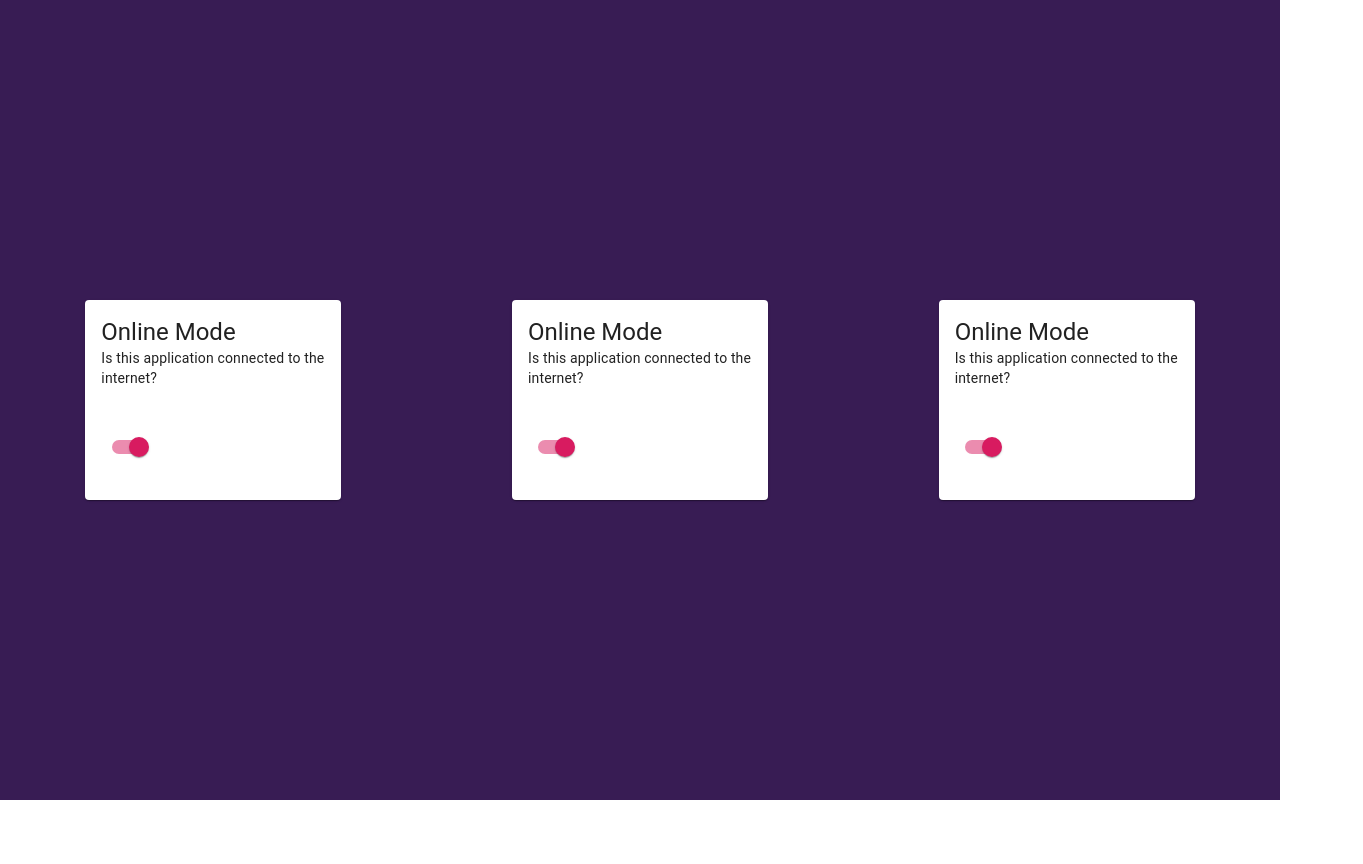
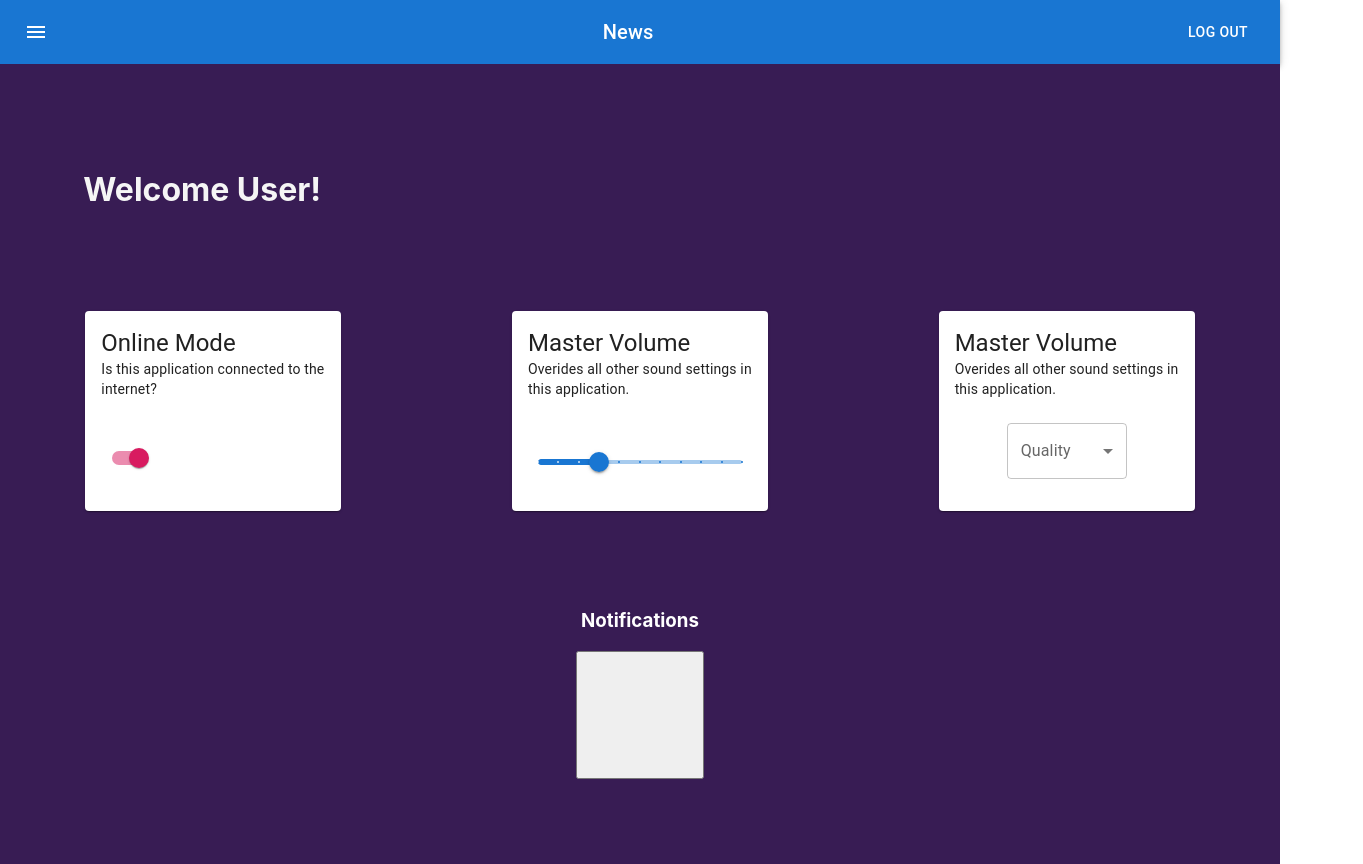
Before and after one commit to JonasNon/music-app, a React (Create React App) app: page / in a window 1280 px wide. Both pictures are taken after a click on the button "LOG IN". Shown: the whole page, 1363 px wide, since content can reach past the window. Before the commit the page ends 800 px from the top, so only its background shows below. Built offline with nearby package versions, Linux system fonts and the light colour scheme.

Commit message:
3/3 working card buttons and notification array.

```diff
--- a/package.json
+++ b/package.json
@@ -5,7 +5,7 @@
   "dependencies": {
     "@emotion/react": "^11.13.3",
     "@emotion/styled": "^11.13.0",
-    "@mui/material": "^5.16.7",
+    "@mui/icons-material": "^6.0.1",
     "@testing-library/jest-dom": "^5.17.0",
     "@testing-library/react": "^13.4.0",
     "@testing-library/user-event": "^13.5.0",
--- a/src/App.js
+++ b/src/App.js
@@ -3,6 +3,7 @@ import LoginForm from './LoginForm';
 import React from 'react';
 import { useState } from 'react';
 import DashBoard from './DashBoard';
+import UpperAppBar from './UpperAppBar';
 
 function App() {
 
@@ -15,6 +16,7 @@ function App() {
 
   return (
     <div className="App">
+      <UpperAppBar loggedIn={loggedIn} toggleLogin={toggleLogin}></UpperAppBar>
         {loggedIn ?
         <div>
           <DashBoard></DashBoard>
--- a/src/DashBoard.css
+++ b/src/DashBoard.css
@@ -1,8 +1,26 @@
-#main {
+#cards {
   display: flex;
   justify-content: space-around;
   align-items: center;
   width: 100vw;
+  background-color: rgb(56, 28, 84);
+  padding-bottom: 10vh;
+}
+
+#main {
+  display: flex;
+  flex-direction: column;
+  width: 100vw;
   height: 100vh;
+  justify-content: center;
+  align-items: center;
   background-color: rgb(56, 28, 84);
 }
+
+h1 {
+  color: whitesmoke;
+  width: 100vw;
+  text-align: start;
+  padding-left: 13vw;
+  padding-bottom: 10vh;
+}
--- a/src/DashBoard.js
+++ b/src/DashBoard.js
@@ -1,8 +1,10 @@
 import React from "react";
 import { useState } from 'react';
-import OnlineCard from './OnlineCard'
 import "./DashBoard.css"
 
+import OnlineCard from './OnlineCard'
+import VolumeCard from './VolumeCard'
+import SoundQualityCard from "./SoundQualityCard";
 
 function DashBoard () {
 
@@ -12,17 +14,69 @@ function DashBoard () {
   const [soundQuality, setSoundQuality] = useState("medium")
   const [isLowQuality, setIsLowQuality] = useState(false)
 
+  const [notifications, updateNotifications] = useState([])
 
+
+  const toggleIsOffline = () => {
+    if (isOffline) {
+      setIsOffline(false)
+      toggleNotification("Your application is offline. You won't be able to share or stream music to other devices.")
+    } else {
+      setIsOffline(true)
+      toggleNotification("Your application is offline. You won't be able to share or stream music to other devices.")
+    }
+  }
+
+  const handleVolumeChange = (event, newValue) => {
+    setVolume(newValue)
+    if (newValue >= 80 && isTooLoud == false) {
+      setIsTooLoud(true)
+      toggleNotification("Listening to music at a high volume could cause long-term hearing loss.")
+    } else if (isTooLoud == true) {
+      setIsTooLoud(false)
+      toggleNotification("Listening to music at a high volume could cause long-term hearing loss.")
+    }
+  }
+
+  const handleQualityChange = (event, newValue) => {
+    setSoundQuality(newValue.props.value)
+    if (newValue.props.value == 'low' && !isLowQuality) {
+      setIsLowQuality(true)
+      toggleNotification("Music quality is degraded. Increase quality if your connection allows it.")
+    } else if (isLowQuality) {
+      setIsLowQuality(false)
+      toggleNotification("Music quality is degraded. Increase quality if your connection allows it.")
+    }
+  }
+
+  const toggleNotification = (message) => {
+    let count = 0
+    for (let m = 0; m < notifications.length; m++) {
+      if (notifications[m].includes(message)) {
+        updateNotifications([...notifications.slice(0, m), ...notifications.slice(m + 1)])
+        break
+      }
+      count++
+    }
+
+    if (count == notifications.length) {
+      updateNotifications([...notifications, message])
+    }
+  }
 
 
   return (
     <div id="main">
-      <OnlineCard></OnlineCard>
-      <OnlineCard></OnlineCard>
-      <OnlineCard></OnlineCard>
+      <h1>Welcome User!</h1>
+      <div id="cards">
+        <OnlineCard toggleIsOffline={toggleIsOffline}></OnlineCard>
+        <VolumeCard handleVolumeChange={handleVolumeChange}></VolumeCard>
+        <SoundQualityCard handleQualityChange={handleQualityChange}></SoundQualityCard>
+      </div>
+      <h3 style={{color: "white"}}>Notifications</h3>
+      <button style={{width: '10vw', height: '10vw'}} onClick={() => {console.log(notifications)}}></button>
+    </div>
 
-
-    </div>
   )
 }
 
--- a/src/OnlineCard.js
+++ b/src/OnlineCard.js
@@ -21,18 +21,9 @@ const PinkSwitch = styled(Switch)(({ theme }) => ({
   },
 }));
 
-const bull = (
-  <Box
-    component="span"
-    sx={{ display: 'inline-block', mx: '2px', transform: 'scale(0.8)' }}
-  >
-    •
-  </Box>
-);
-
 
 export default function OnlineCard(props) {
-  const {setIsOffline} = props
+  const {toggleIsOffline} = props
 
   return (
     <Card sx={{ width: '20vw', height: '25vh' }}>
@@ -46,7 +37,7 @@ export default function OnlineCard(props) {
         </Typography>
       </CardContent>
       <CardActions sx={{position: 'relative'}}>
-        <PinkSwitch  sx={{margin: '5vh',position: 'absolute', left: '-2vw', top: '-2vh'}} defaultChecked />
+        <PinkSwitch  sx={{margin: '5vh',position: 'absolute', left: '-2vw', top: '-2vh'}} defaultChecked onChange={toggleIsOffline} />
       </CardActions>
     </Card>
   );
--- /dev/null
+++ b/src/SoundQualityCard.js
@@ -0,0 +1,50 @@
+import * as React from 'react';
+import Box from '@mui/material/Box';
+import Card from '@mui/material/Card';
+import CardActions from '@mui/material/CardActions';
+import CardContent from '@mui/material/CardContent';
+import Typography from '@mui/material/Typography';
+import InputLabel from '@mui/material/InputLabel';
+import MenuItem from '@mui/material/MenuItem';
+import FormControl from '@mui/material/FormControl';
+import Select from '@mui/material/Select';
+
+
+
+
+
+export default function soundQualityCard(props) {
+  const {handleQualityChange, soundQuality} = props
+
+  return (
+    <Card sx={{ width: '20vw', height: '25vh' }}>
+      <CardContent sx={{display: 'flex', alignItems: 'flex-start', flexDirection: 'column'}}>
+
+        <Typography variant="h5" component="div">
+          Master Volume
+        </Typography>
+        <Typography sx={{textAlign: 'left'}} variant="body2">
+          Overides all other sound settings in this application.
+        </Typography>
+      </CardContent>
+      <CardActions sx={{position: 'relative', display: 'flex', justifyContent: "center"}}>
+        <Box sx={{ minWidth: 120 }}>
+          <FormControl fullWidth>
+            <InputLabel id="demo-simple-select-label">Quality</InputLabel>
+            <Select
+              labelId="demo-simple-select-label"
+              id="demo-simple-select"
+              value={soundQuality}
+              label="Age"
+              onChange={handleQualityChange}
+            >
+              <MenuItem value={'low'}>Low</MenuItem>
+              <MenuItem value={'medium'}>Medium</MenuItem>
+              <MenuItem value={'high'}>High</MenuItem>
+            </Select>
+          </FormControl>
+        </Box>
+      </CardActions>
+    </Card>
+  );
+}
--- /dev/null
+++ b/src/UpperAppBar.js
@@ -0,0 +1,34 @@
+import * as React from 'react';
+import AppBar from '@mui/material/AppBar';
+import Box from '@mui/material/Box';
+import Toolbar from '@mui/material/Toolbar';
+import Typography from '@mui/material/Typography';
+import Button from '@mui/material/Button';
+import IconButton from '@mui/material/IconButton';
+import MenuIcon from '@mui/icons-material/Menu';
+
+export default function UpperAppBar(props) {
+  const {loggedIn, toggleLogin} = props
+
+  return (
+    <Box sx={{ flexGrow: 1 }}>
+      <AppBar position="static">
+        <Toolbar>
+          <IconButton
+            size="large"
+            edge="start"
+            color="inherit"
+            aria-label="menu"
+            sx={{ mr: 2 }}
+          >
+            <MenuIcon />
+          </IconButton>
+          <Typography variant="h6" component="div" sx={{ flexGrow: 1 }}>
+            News
+          </Typography>
+          <Button color="inherit" onClick={toggleLogin}>{loggedIn ? "Log Out" : "Login"}</Button>
+        </Toolbar>
+      </AppBar>
+    </Box>
+  );
+}
--- /dev/null
+++ b/src/VolumeCard.js
@@ -0,0 +1,50 @@
+import * as React from 'react';
+import Box from '@mui/material/Box';
+import Card from '@mui/material/Card';
+import CardActions from '@mui/material/CardActions';
+import CardContent from '@mui/material/CardContent';
+import Typography from '@mui/material/Typography';
+import Slider from '@mui/material/Slider';
+
+function valuetext(value) {
+  return `${value}°C`;
+}
+
+
+
+
+
+export default function OnlineCard(props) {
+  const {handleVolumeChange, volumeLevel} = props
+
+  return (
+    <Card sx={{ width: '20vw', height: '25vh' }}>
+      <CardContent sx={{display: 'flex', alignItems: 'flex-start', flexDirection: 'column'}}>
+
+        <Typography variant="h5" component="div">
+          Master Volume
+        </Typography>
+        <Typography sx={{textAlign: 'left'}} variant="body2">
+          Overides all other sound settings in this application.
+        </Typography>
+      </CardContent>
+      <CardActions sx={{position: 'relative', display: 'flex', justifyContent: "center"}}>
+        <Box sx={{ width: '80%', position: 'absolute', top: '4vh'}}>
+          <Slider
+            aria-label="Temperature"
+            defaultValue={30}
+            getAriaValueText={valuetext}
+            valueLabelDisplay="auto"
+            shiftStep={30}
+            step={10}
+            marks
+            min={0}
+            max={100}
+            value={volumeLevel}
+            onChange={handleVolumeChange}
+          />
+        </Box>
+      </CardActions>
+    </Card>
+  );
+}
```
Also changed, not shown: 1 other file (tests, documents, lock files or other folders).
